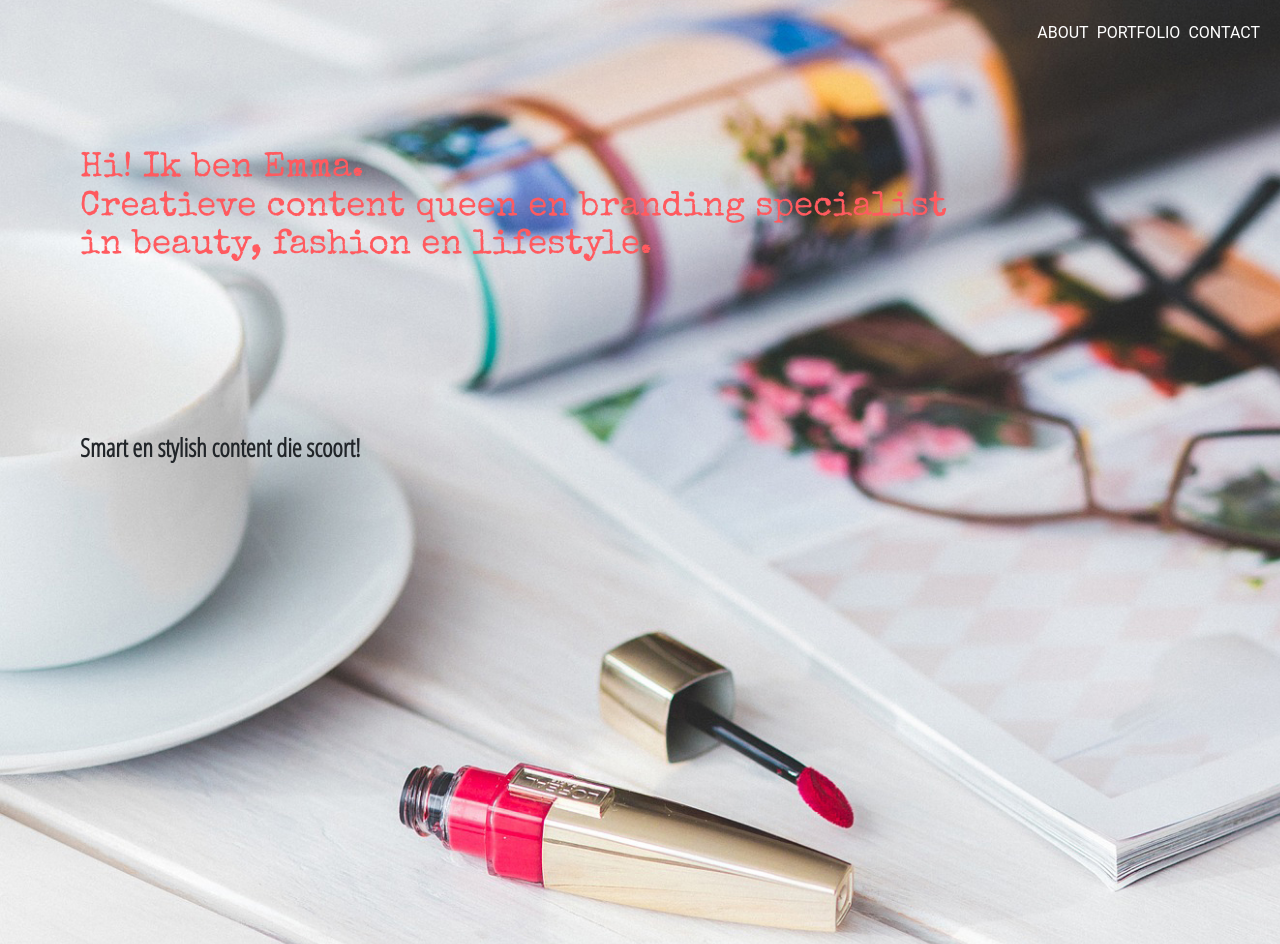
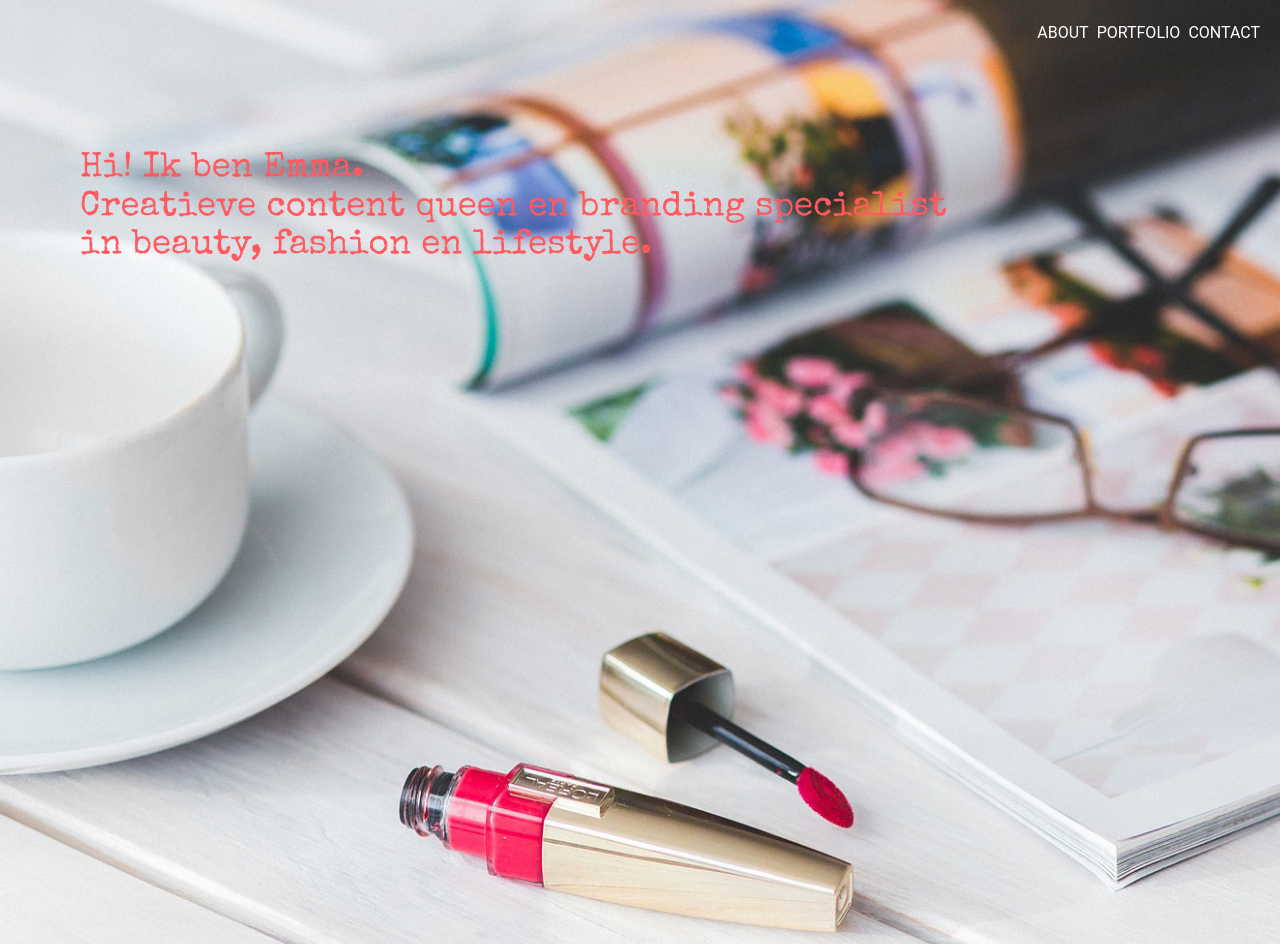
Before and after one commit to emmwagenaar/Nieuwe-website, a website: page index.html in a window 1280 px wide. Shown: the top 944 px of the page. Drawn offline with nearby package versions, Linux system fonts and the light colour scheme.

Commit message:
d.d 19-11-2018 2

```diff
--- a/index.html
+++ b/index.html
@@ -50,7 +50,7 @@
         @keyframes spin {from {} to {transform:rotate(360deg);}}
     	</style>
     	<span class="spin">
-    	<h4><strong>Smart en stylish content die scoort!</strong></h4>
+    	<h4><strong strong></h4>
 	</div>
 </div>
 
```
